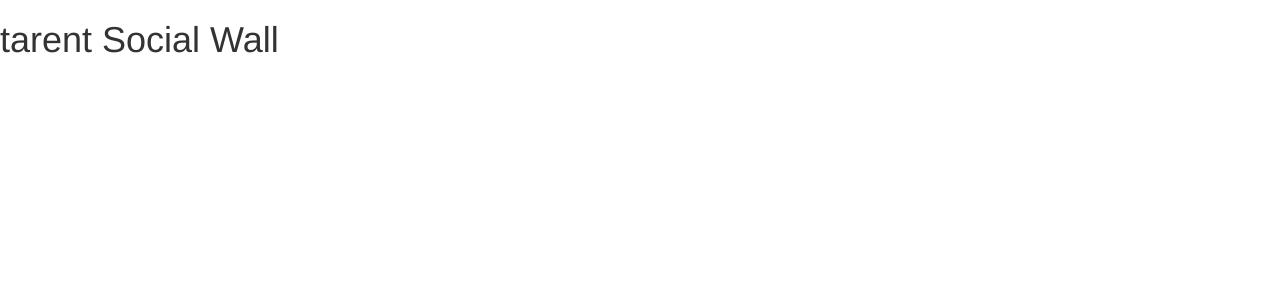
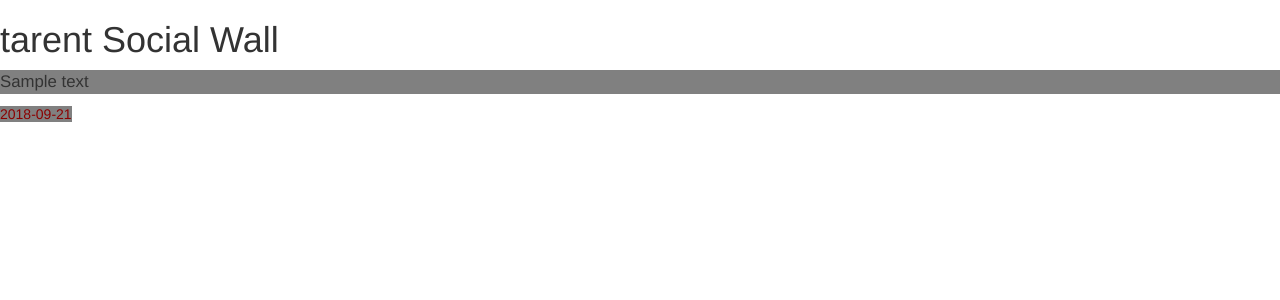
Before and after one commit to rabend/micronaut-kafka-issue-39, an Angular app in the folder tarent-social-wall-angular/: page / in a window 1280 px wide. Shown: the top 300 px of the page. Built offline with nearby package versions, Linux system fonts and the light colour scheme.

Commit message:
post component for single social media posts

```diff
--- a/tarent-social-wall-angular/src/app/app.component.html
+++ b/tarent-social-wall-angular/src/app/app.component.html
@@ -1 +1,2 @@
 <h1>tarent Social Wall</h1>
+<app-post></app-post>
--- a/tarent-social-wall-angular/src/app/app.module.ts
+++ b/tarent-social-wall-angular/src/app/app.module.ts
@@ -2,10 +2,12 @@ import { BrowserModule } from '@angular/platform-browser';
 import { NgModule } from '@angular/core';
 
 import { AppComponent } from './app.component';
+import { PostComponent } from './post/post.component';
 
 @NgModule({
   declarations: [
-    AppComponent
+    AppComponent,
+    PostComponent
   ],
   imports: [
     BrowserModule
--- /dev/null
+++ b/tarent-social-wall-angular/src/app/post/post.component.css
@@ -0,0 +1,9 @@
+.textContainer {
+  font-size: larger;
+  background-color: gray;
+}
+
+.dateStamp {
+  background-color: gray;
+  color: darkred;
+}
--- /dev/null
+++ b/tarent-social-wall-angular/src/app/post/post.component.html
@@ -0,0 +1,6 @@
+<div>
+  <p class="textContainer">{{text}}</p>
+  <div>
+    <span class="dateStamp">{{created_at}}</span>
+  </div>
+</div>
--- /dev/null
+++ b/tarent-social-wall-angular/src/app/post/post.component.ts
@@ -0,0 +1,18 @@
+import { Component, OnInit } from '@angular/core';
+
+@Component({
+  selector: 'app-post',
+  templateUrl: './post.component.html',
+  styleUrls: ['./post.component.css']
+})
+export class PostComponent implements OnInit {
+  text: string;
+  created_at: string;
+
+  constructor() { }
+
+  ngOnInit() {
+    this.text = 'Sample text';
+    this.created_at = '2018-09-21';
+  }
+}
```
Also changed, not shown: 1 other file (tests, documents, lock files or other folders).
